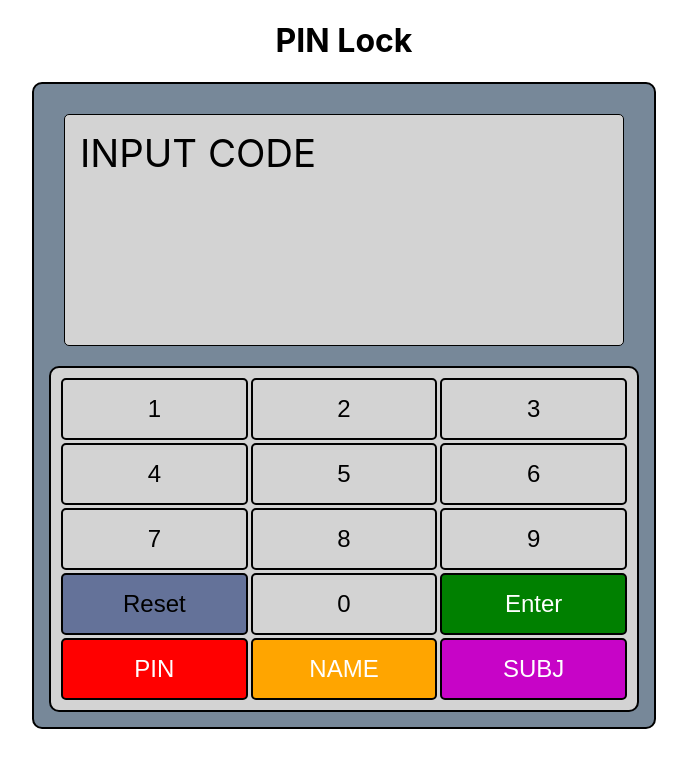
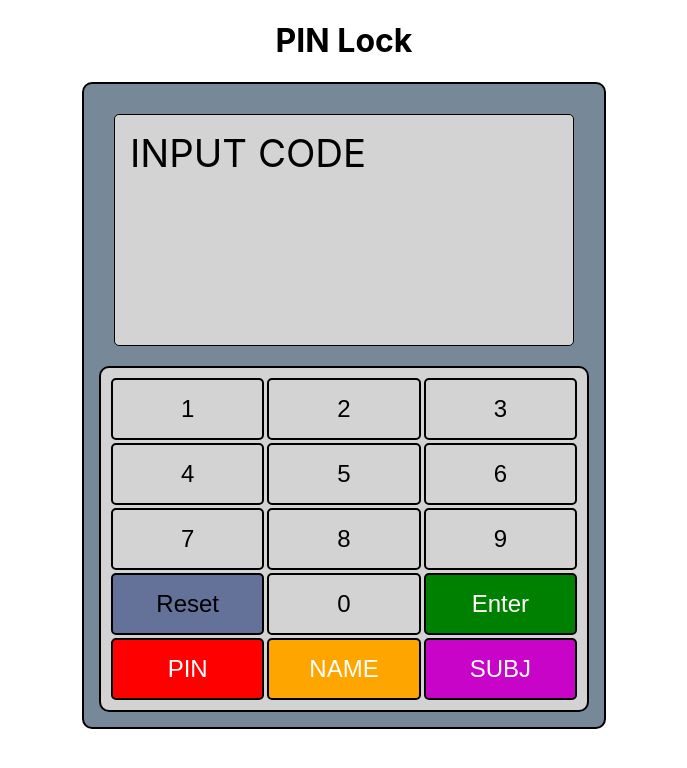
Before and after one commit to armandoxd03/passcode, a React (Create React App) app: page / in a window 1280 px wide. Shown: the top 768 px of the page, without its empty margins (296-983 px from the left). Built offline with nearby package versions, Linux system fonts and the light colour scheme.

Commit message:
Update App.css

```diff
--- a/src/App.css
+++ b/src/App.css
@@ -16,7 +16,7 @@
   margin: auto;
   margin-top: 20px;
   padding: 10px;
-  width: 600px;
+  width: 500px;
   background-color: lightslategray;
   border: 2px solid black;
   border-radius: 10px;
```
